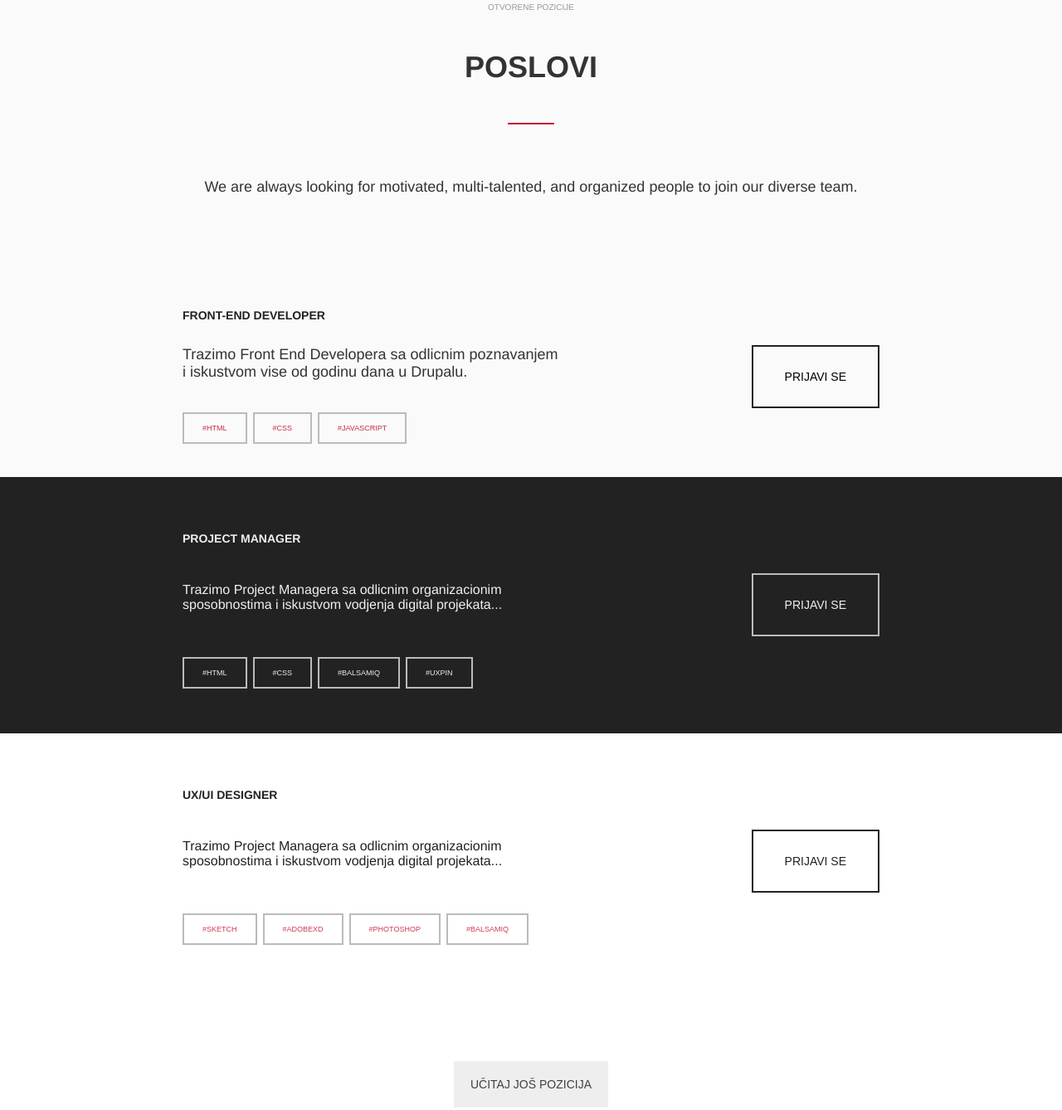
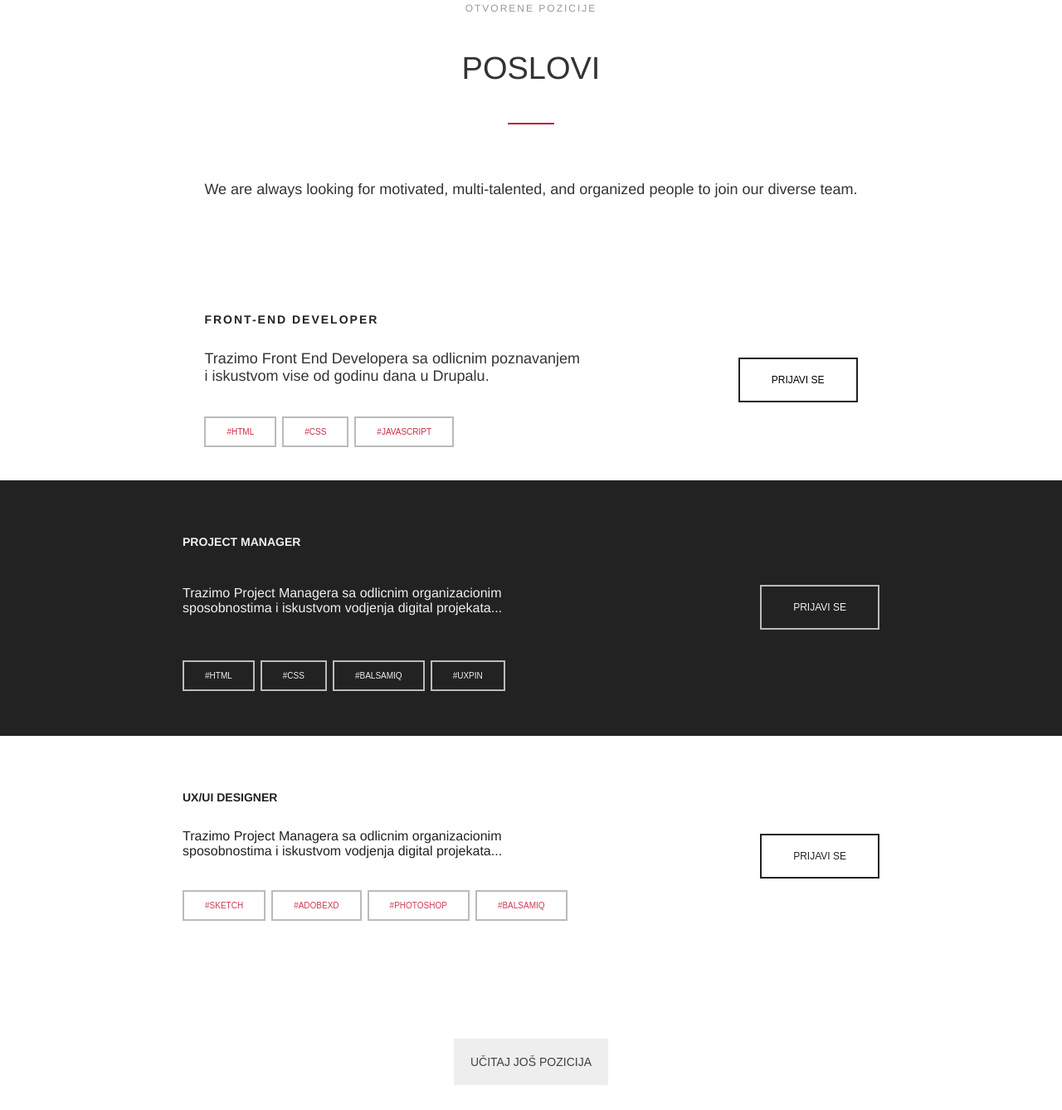
Before and after one commit to vesindejan/diwanee-serbia, a website: page app/index.html in a window 1280 px wide. Shown: the part 1344-2682 px from the top of the page at 83% size. Drawn offline with nearby package versions, Linux system fonts and the light colour scheme; files that its build step writes are made by us from their sources.

Commit message:
little css styling on desktop version

```diff
--- a/app/index.html
+++ b/app/index.html
@@ -80,6 +80,7 @@
 </section>
 
 <section id="jobs">
+    <div class="wrapper">
         <p>otvorene pozicije</p>
         <h4>poslovi</h4>
         <div class="redDash">
@@ -105,7 +106,7 @@
                 Prijavi se
             </button>
         </div>
-
+    </div>
 </section>
 
 <section id="projectManager">
@@ -173,11 +174,13 @@
         <div class="redDash">
         </div>
         <p>Diwanee je digitalna medijska kompanija, okrenuta velikoj ženskoj publici na Bliskom istoku. Naša kompanija
-            stvara i distribuira originalan, visokokvalitetan i pouzdan sadržaj. Diwanee je takođe partner sa YouTube-om, i
+            stvara i distribuira originalan, visokokvalitetan i pouzdan sadržaj. Diwanee je takođe partner sa
+            YouTube-om, i
             zajedno smo pokrenuli kanal "DUNIATI", nudeći na taj način sve vrste bogatog video sadržaja za arapske žene
             širom sveta. </p>
 
-        <p>Radimo sa velikim brojem brendova radi povećanja angažovanja, a sve u digitalnom prostoru. Diwanee je partner i
+        <p>Radimo sa velikim brojem brendova radi povećanja angažovanja, a sve u digitalnom prostoru. Diwanee je partner
+            i
             sa velikim regionalnim vlasnicima medija, kako bismo upravljali svojom digitalnom prisutnošću. </p>
     </div>
 </section>
@@ -220,7 +223,7 @@
                 <p>belgrade</p>
             </div>
             <address>
-                Resavska 33,  <br>
+                Resavska 33, <br>
                 11000 Beograd <br>
                 Tel: <a href="tel:+381113340117">+381 11 3340 117</a> <br>
             </address>
@@ -228,7 +231,7 @@
     </div>
     <div class="copyrights">
         <div class="wrapper">
-            <p>COPYRIGHT © 2015  DIWANEEE SERBIA ALL RIGHTS RESERVED</p>
+            <p>COPYRIGHT © 2015 DIWANEEE SERBIA ALL RIGHTS RESERVED</p>
             <div>
                 <i></i>
                 <i></i>
--- a/app/styles/_about.scss
+++ b/app/styles/_about.scss
@@ -6,18 +6,18 @@
   background-color: #fcfafa;
   .wrapper {
     max-width: 840px;
-    margin: 0 auto;
     p {
       text-align: left;
       font-size: 18px;
       margin: 0;
     }
     p:nth-of-type(1) {
-      font-size: 10px;
+      font-size: 12px;
       color: #989898;
       text-transform: uppercase;
       margin: 0;
       text-align: center;
+      letter-spacing: 2px;
     }
     p:nth-of-type(2) {
       padding-top: 65px;
@@ -27,7 +27,8 @@
     }
     h4 {
       text-transform: uppercase;
-      font-size: 36px;
+      font-size: 38px;
+      font-weight: 400;
       margin: 0;
       padding: 46px 0;
       text-align: center;
--- a/app/styles/_footer.scss
+++ b/app/styles/_footer.scss
@@ -16,7 +16,7 @@ footer {
         align-items: center;
         p {
           text-transform: uppercase;
-          color: white;
+          color: #e3e4e3;
           margin-left: 10px;
         }
       }
@@ -32,6 +32,9 @@ footer {
   }
   .copyrights {
     background-color: #1e1e1e;
+    padding: 16px 0;
+    color: #606060;
+    font-size: 12px;
     .wrapper {
       max-width: 920px;
       display: flex;
--- a/app/styles/_header.scss
+++ b/app/styles/_header.scss
@@ -4,7 +4,7 @@ header {
   background-size: cover;
   padding: 30px 30px 240px 30px;
   .primary {
-    max-width: 914px;
+    max-width: 916px;
     margin: 0 auto;
     display: flex;
     flex-direction: row;
@@ -35,7 +35,6 @@ header {
   }
   .welcomeText {
     text-align: center;
-    max-width: 906px;
     margin: 0 auto;
     h1 {
       font-size: 54px;
@@ -45,11 +44,12 @@ header {
       padding: 160px 0 40px 0;
     }
     h2 {
-      font-size: 18px;
+      font-size: 20px;
       margin: 0 auto;
       padding-top: 46px;
-      max-width: 470px;
+      max-width: 490px;
       line-height: 26px;
+      font-weight: 400;
     }
   }
 }
--- a/app/styles/_jobs.scss
+++ b/app/styles/_jobs.scss
@@ -3,32 +3,37 @@
   flex-direction: column;
   align-items: center;
   padding: 138px 0 40px 0;
+  background-color: #ffffff;
+  .wrapper {
+    max-width: 840px;
     p {
       text-align: center;
       font-size: 18px;
       margin: 0;
     }
     p:nth-of-type(1) {
-    font-size: 10px;
+      font-size: 12px;
       color: #989898;
       text-transform: uppercase;
       margin: 0;
+      letter-spacing: 2px;
     }
     p:nth-of-type(2) {
-    padding-top: 65px;
+      padding-top: 68px;
     }
     h4 {
       text-transform: uppercase;
-    font-size: 36px;
+      font-size: 38px;
       margin: 0;
-    padding: 46px 0;
+      padding: 44px 0;
+      font-weight: 400;
+      text-align: center;
     }
     .footer {
       display: flex;
       width: 100%;
-    max-width: 840px;
       justify-content: space-between;
-    margin-top: 136px;
+      margin-top: 138px;
       p {
         text-align: left;
       }
@@ -51,8 +56,8 @@
           display: flex;
           flex-direction: row;
           button {
-          padding: 12px 22px;
-          font-size: 9px;
+            padding: 11px 25px;
+            font-size: 10px;
             color: #c82d46;
             text-transform: uppercase;
             border: 2px solid #bbbbbb;
@@ -62,12 +67,13 @@
         }
       }
       .callToAction {
-      font-size: 14px;
+        font-size: 12px;
         border: 2px solid #222222;
-      padding: 28px 38px;
+        padding: 18px 38px;
         text-transform: uppercase;
         align-self: center;
         background-color: transparent;
+      }
     }
   }
 }
@@ -98,8 +104,8 @@
           display: flex;
           flex-direction: row;
           button {
-            padding: 12px 22px;
-            font-size: 9px;
+            padding: 11px 25px;
+            font-size: 10px;
             color: #f1efef;
             text-transform: uppercase;
             border: 2px solid #bbbbbb;
@@ -110,8 +116,8 @@
       }
 
     .callToAction {
-      font-size: 14px;
-      padding: 28px 38px;
+      font-size: 12px;
+      padding: 18px 38px;
       color: #f1efef;
       text-transform: uppercase;
       align-self: center;
@@ -122,7 +128,7 @@
 }
 #uxUiDesigner {
   background-color: #ffffff;
-  padding: 52px 0 54px 0;
+  padding: 66px 0 54px 0;
   .wrapper {
     max-width: 840px;
     display: flex;
@@ -135,19 +141,21 @@
         font-size: 14px;
         color: #222222;
         font-weight: 600;
+        margin: 0;
       }
       p:nth-of-type(2) {
-        padding-top: 29px;
+        padding-top: 30px;
         padding-bottom: 38px;
         font-weight: 300;
         color: #222222;
+        margin: 0;
       }
       .buttons {
         display: flex;
         flex-direction: row;
         button {
-          padding: 12px 22px;
-          font-size: 9px;
+          padding: 11px 25px;
+          font-size: 10px;
           color: #cc3c55;
           text-transform: uppercase;
           border: 2px solid #bbbbbb;
@@ -158,8 +166,8 @@
     }
 
     .callToAction {
-      font-size: 14px;
-      padding: 28px 38px;
+      font-size: 12px;
+      padding: 18px 38px;
       color: #222222;
       text-transform: uppercase;
       align-self: center;
@@ -174,7 +182,7 @@
     text-transform: uppercase;
     background-color: #eeeeee;
     display: flex;
-    margin: 140px auto;
+    margin: 142px auto;
     border: none;
     border-radius: 0;
   }
--- a/app/styles/_services.scss
+++ b/app/styles/_services.scss
@@ -8,6 +8,7 @@
     p {
       text-align: center;
       margin-top: 38px;
+      color: #666666;
     }
     h4 {
       text-transform: uppercase;
@@ -25,7 +26,7 @@
     }
   }
   .service:nth-of-type(1) {
-    background-color: #fbfbfb;
+    background-color: #fbfaf9;
   }
   .service:nth-of-type(2) {
     background-color: #ededed;
```
Lines whose indentation alone changed are shown as unchanged.
